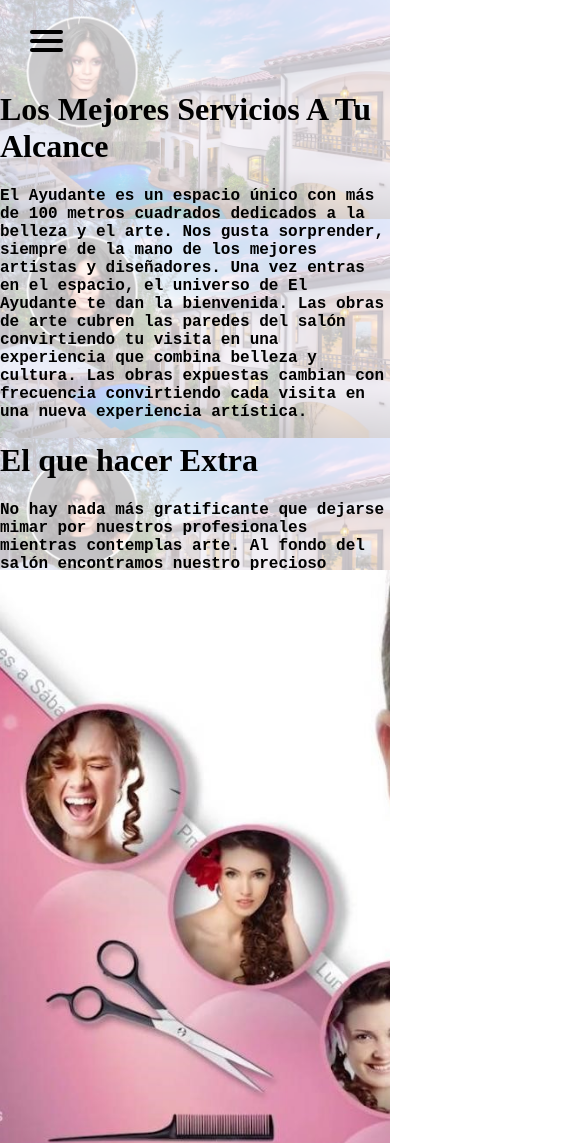
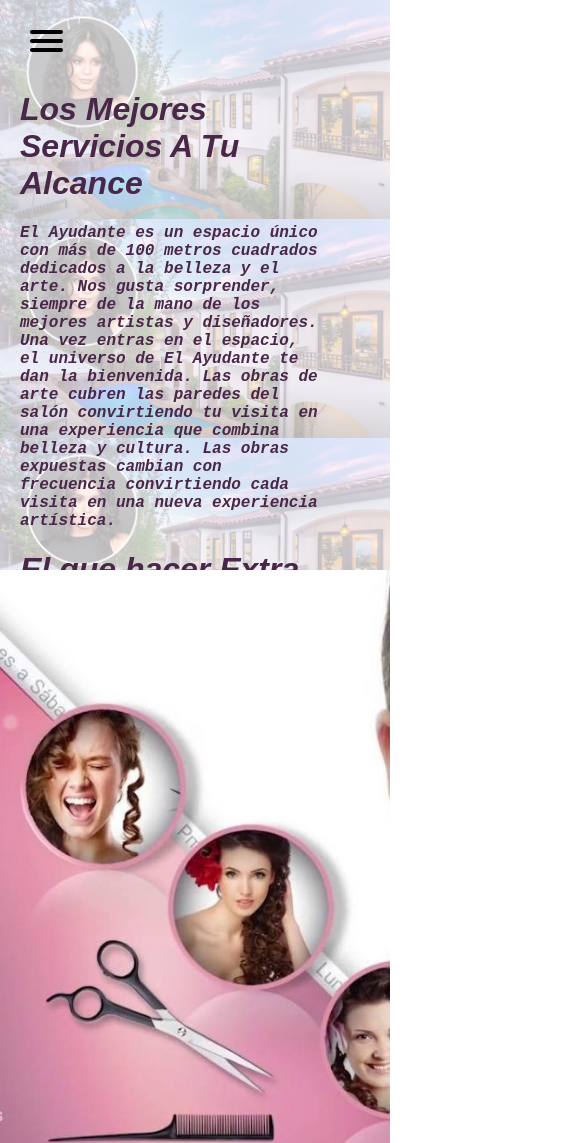
Before and after one commit to rondeveloper/web-salon-de-belleza, a plain HTML site: page index.html in a window 390 px wide. Shown: the top 1143 px of the page, 585 px wide, since content can reach past the window. Drawn offline with Linux system fonts and the light colour scheme; files whose address does not match are found by name.

Commit message:
Commit Inicial

```diff
--- a/assets/css/style.css
+++ b/assets/css/style.css
@@ -34,6 +34,13 @@ main {
   display: grid;
   grid-template-columns: repeat(2, 1fr);
   grid-template-rows: 588px;
+}
+#inicio>div{
+    padding: 20px;
+    padding-top: 70px;
+    color: #482748;
+    font-family: arial;
+    font-style: oblique;
 }
 .main-p {
   width: 100%;
@@ -407,7 +414,8 @@ html {
 }
 @media only screen and (max-width: 865px) {
   #inicio > div {
-    overflow-y: scroll;
+    padding: 0px 20px;
+    padding-right: 70px;
   }
   header {
     display: none;
@@ -536,12 +544,15 @@ html {
   }
   #informacion {
     margin-top: 14px;
-  }footer {
+  }
+  footer {
   height: 500px;
   background: #000;
   color: #fff;
   display: flex;
   flex-wrap: wrap;
+  width: 100%;
+    overflow-x: hidden;
 }
 .footer {
   display: grid;
@@ -552,4 +563,13 @@ html {
 .nav-responsive{
     display: block;
 }
+section{
+    overflow-x: hidden;
 }
+nav {
+    width: auto;
+}
+.footer div p {
+    width: auto;
+}
+}
```
